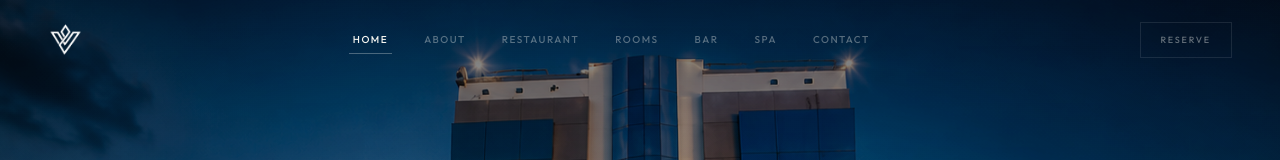
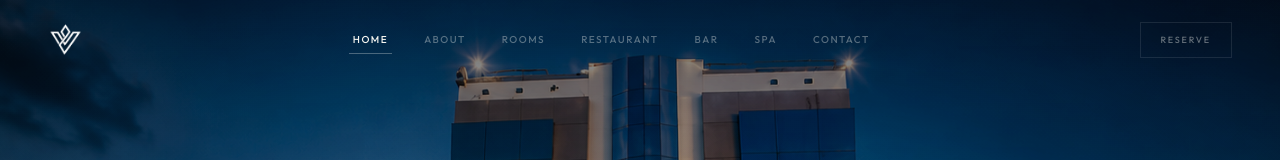
Before and after one commit to supperyaso-netizen/varipark, a React (Vite) app: page / in a window 1280 px wide. Shown: the top 160 px of the page. Built offline with nearby package versions, Linux system fonts and the light colour scheme.

Commit message:
Reorder nav: Rooms, Restaurant, Bar

```diff
--- a/src/components/Navigation.jsx
+++ b/src/components/Navigation.jsx
@@ -4,8 +4,8 @@ import { motion, AnimatePresence } from 'framer-motion'
 const navLinks = [
   { label: 'Home', href: '#hero' },
   { label: 'About', href: '#about' },
+  { label: 'Rooms', href: '#rooms' },
   { label: 'Restaurant', href: '#restaurant' },
-  { label: 'Rooms', href: '#rooms' },
   { label: 'Bar', href: '#bar' },
   { label: 'Spa', href: '#spa' },
   { label: 'Contact', href: '#contact' },
```
